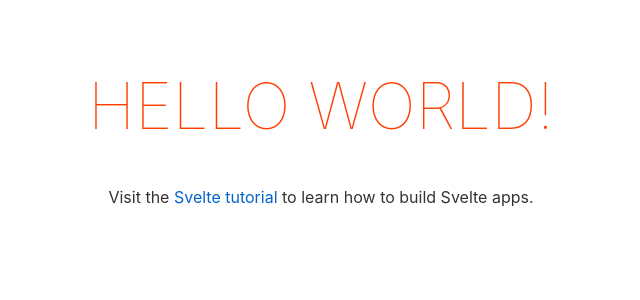
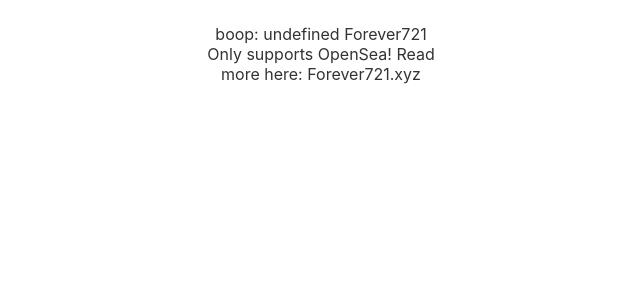
Before and after one commit to startupdotdev/forever721-ext, a Svelte app: page / in a window 1280 px wide. Shown: the top 300 px of the page, without its empty margins (319-959 px from the left). Built offline with nearby package versions, Linux system fonts and the light colour scheme.

Commit message:
Shows current URL

```diff
--- a/package.json
+++ b/package.json
@@ -14,6 +14,8 @@
     "@rollup/plugin-node-resolve": "^11.0.0",
     "@rollup/plugin-typescript": "^8.0.0",
     "@tsconfig/svelte": "^2.0.0",
+    "@types/chrome": "^0.0.178",
+    "@types/webextension-polyfill": "^0.8.2",
     "rollup": "^2.3.4",
     "rollup-plugin-css-only": "^3.1.0",
     "rollup-plugin-livereload": "^2.0.0",
--- a/src/App.svelte
+++ b/src/App.svelte
@@ -1,13 +1,36 @@
 <script lang="ts">
-  export let name: string;
+  import { onMount } from "svelte";
+  import browser from "webextension-polyfill";
+
+  // export let var; // check main.ts if we need to pass in anything
+  let onOpenSea: boolean = false;
+  let boop: string;
+
+  async function getCurrentTab(): Promise<browser.Tabs.Tab> {
+    let queryOptions = { active: true, currentWindow: true };
+    let [tab] = await browser.tabs.query(queryOptions);
+    return tab;
+  }
+
+  onMount(async () => {
+    // get current URL
+    let tab = await getCurrentTab();
+    console.log(tab);
+    boop = tab.url || "served";
+  });
 </script>
 
 <main>
-  <h1>Hello {name}!</h1>
-  <p>
-    Visit the <a href="https://svelte.dev/tutorial">Svelte tutorial</a> to learn
-    how to build Svelte apps.
-  </p>
+  boop: {boop}
+  {#if onOpenSea}
+    <div>Show image</div>
+    <div>Link to contract</div>
+    <div>TokenId</div>
+    <div>Token URI</div>
+    <div>Grade</div>
+  {:else}
+    Forever721 Only supports OpenSea! Read more here: Forever721.xyz
+  {/if}
 </main>
 
 <style>
@@ -17,17 +40,4 @@
     max-width: 240px;
     margin: 0 auto;
   }
-
-  h1 {
-    color: #ff3e00;
-    text-transform: uppercase;
-    font-size: 4em;
-    font-weight: 100;
-  }
-
-  @media (min-width: 640px) {
-    main {
-      max-width: none;
-    }
-  }
 </style>
--- a/src/main.ts
+++ b/src/main.ts
@@ -3,7 +3,6 @@
 const app = new App({
 	target: document.body,
 	props: {
-		name: 'world'
 	}
 });
 
```
Also changed, not shown: public/manifest.json, 1 other file (tests, documents, lock files or other folders).
